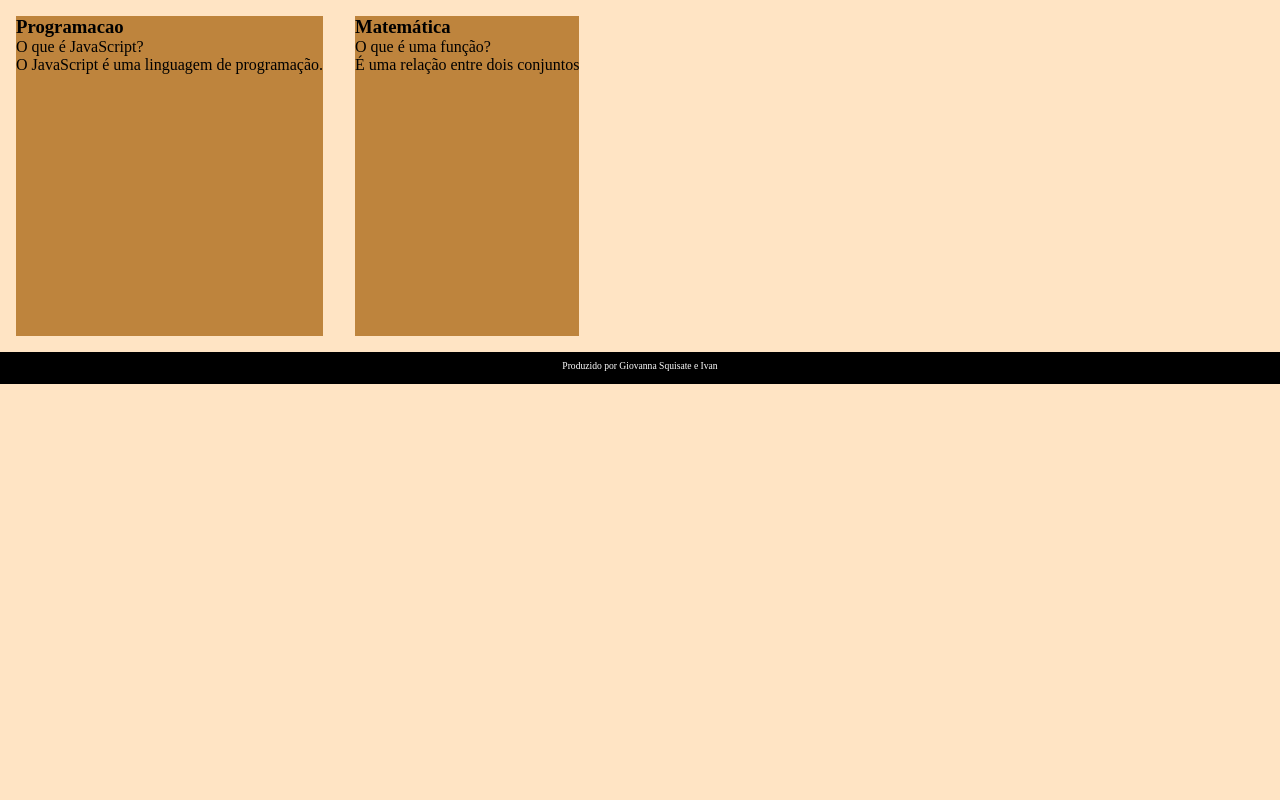
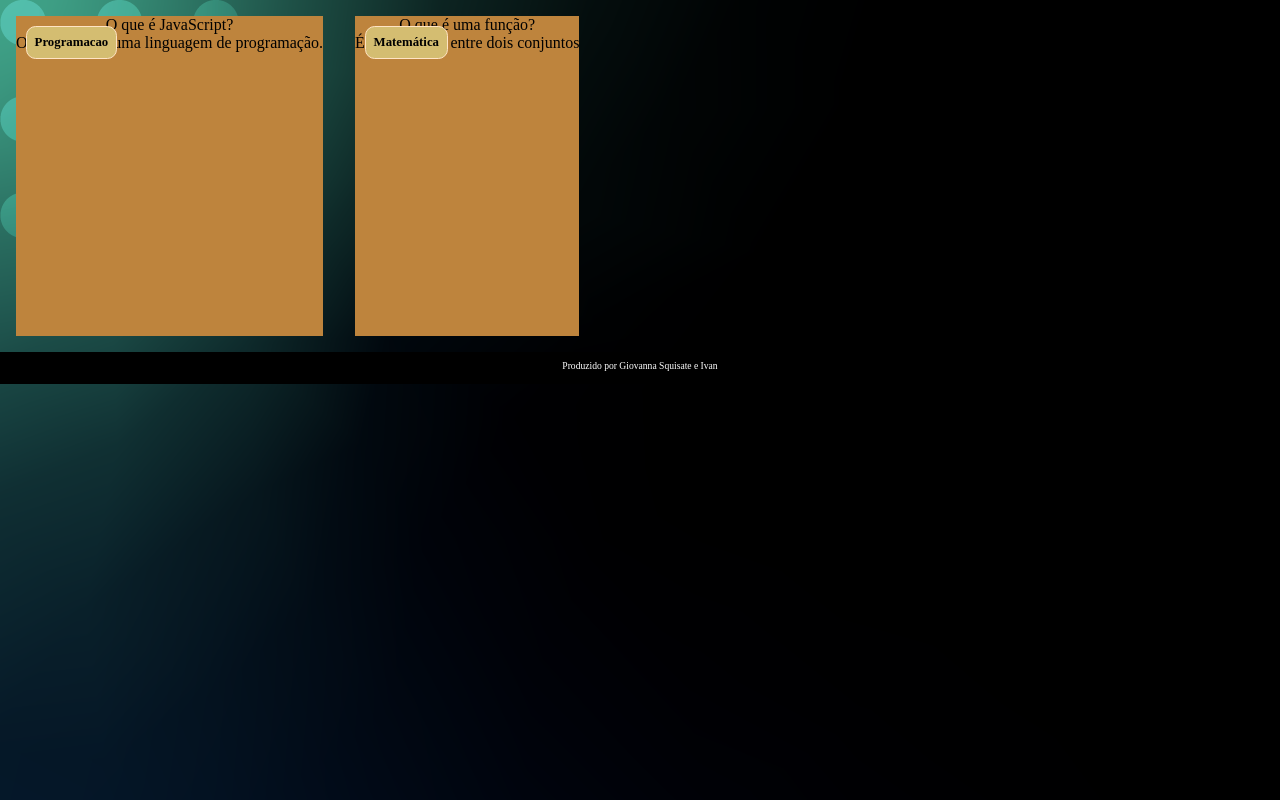
Before and after one commit to giosquisate/3Tri-2Egiovannaeivan, a plain HTML site: page index.html in a window 1280 px wide. Drawn offline with Linux system fonts and the light colour scheme; a web font is replaced by a local one.

Commit message:
Add files via upload

```diff
--- a/style.css
+++ b/style.css
@@ -15,7 +15,7 @@
 
 body{
     font-family: Bai Jamjuree;
-    background-color: bisque;
+    background-image: url(img/bg-desktop.webp) ;
 }
 
 footer{
@@ -42,3 +42,20 @@ footer p{
     background-color: rgb(190, 132, 61);
     height: 20rem;
 }
+.cartao-conteudo{
+    text-align: center;
+    width: 100%;
+
+}
+.cartao-conteudo h3{
+    background-color: rgb(212, 189, 113);
+    text-align: left;
+    padding: 0.5rem;
+    position: absolute;
+    border-radius: 0.6rem;
+    font-size: 1vw;
+    margin: 0.6rem;
+    border: 1px solid;
+    border-color: bisque;
+
+}
```
Also changed, not shown: img/bg-desktop.webp (added), img/bg-mobile.webp (added), img/bg-tablet.webp (added), 1 other file.
